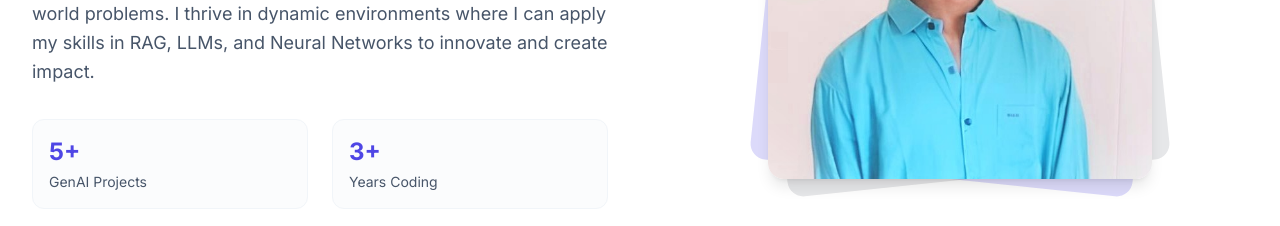
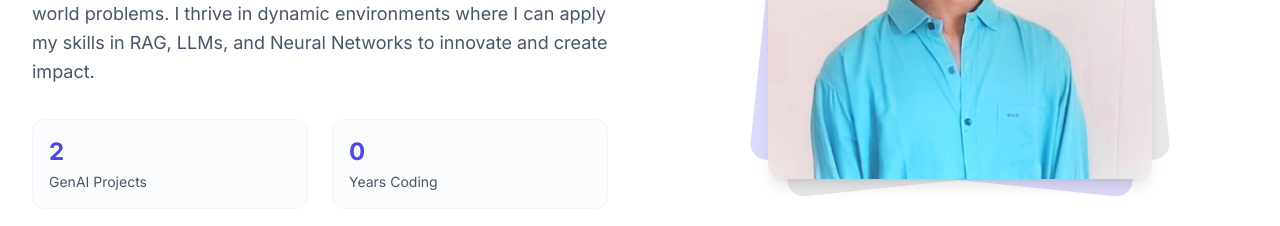
Before and after one commit to sarankumar74/personal-portfolio, a React (Vite) app: page / in a window 1280 px wide. Shown: the part 1180-1406 px from the top of the page. Built offline with nearby package versions, Linux system fonts and the light colour scheme.

Commit message:
About code changed

```diff
--- a/components/About.tsx
+++ b/components/About.tsx
@@ -20,11 +20,11 @@ const About: React.FC = () => {
             </p>
             <div className="grid grid-cols-2 gap-6 mt-8">
                <div className="p-4 border border-slate-100 dark:border-slate-800 rounded-xl bg-slate-50/50 dark:bg-slate-800/50">
-                 <h3 className="font-bold text-2xl text-indigo-600 dark:text-indigo-400 mb-1">5+</h3>
+                 <h3 className="font-bold text-2xl text-indigo-600 dark:text-indigo-400 mb-1">2</h3>
                  <p className="text-slate-600 dark:text-slate-400 text-sm">GenAI Projects</p>
                </div>
                <div className="p-4 border border-slate-100 dark:border-slate-800 rounded-xl bg-slate-50/50 dark:bg-slate-800/50">
-                 <h3 className="font-bold text-2xl text-indigo-600 dark:text-indigo-400 mb-1">3+</h3>
+                 <h3 className="font-bold text-2xl text-indigo-600 dark:text-indigo-400 mb-1">0</h3>
                  <p className="text-slate-600 dark:text-slate-400 text-sm">Years Coding</p>
                </div>
             </div>
```
